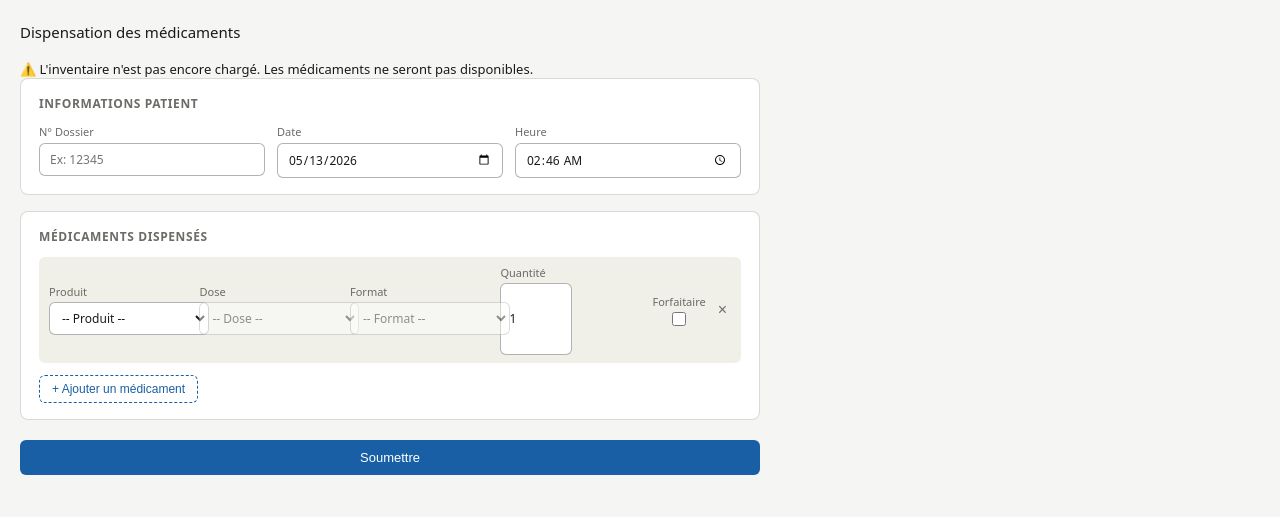
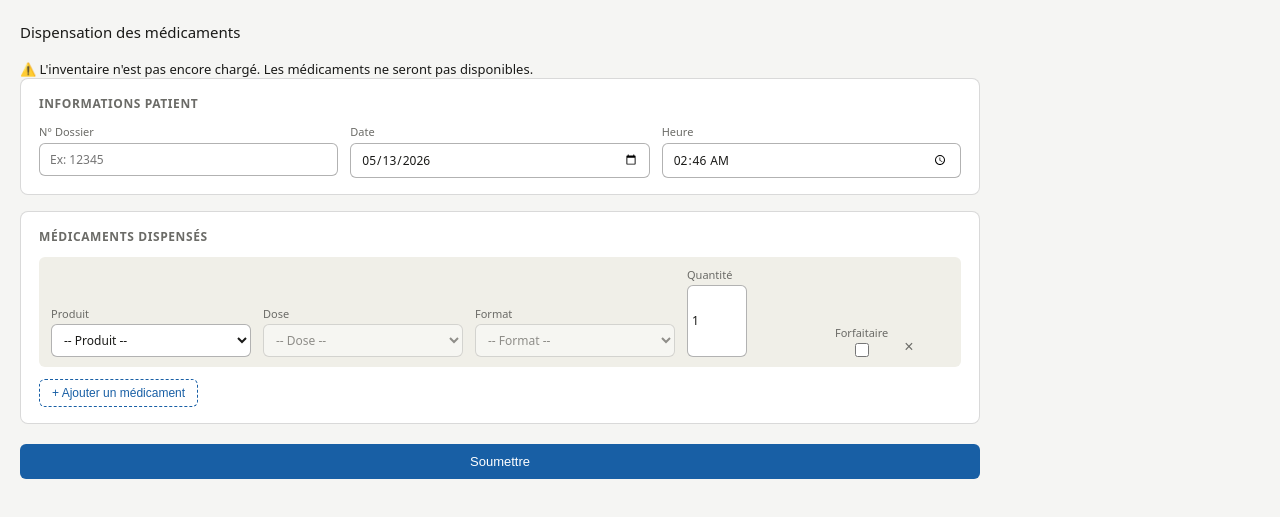
Before and after one commit to MacBeing3/internal-hpca, a plain HTML site: page index.html in a window 1280 px wide. Both pictures are taken after a click on the button "Dispensation". Shown: the part 97-614 px from the top of the page. Drawn offline with Linux system fonts and the light colour scheme.

```diff
--- a/dispensation.js
+++ b/dispensation.js
@@ -1,5 +1,5 @@
 // ── Config ────────────────────────────────────────────────────────────────────
-var APPS_SCRIPT_URL = 'https://script.google.com/macros/s/AKfycbxGjrl_I-p8hM66xbCMMZPDwg9cD32aTjQ4iXnzgsroLvPsC6u9kOhTjeCwnDJNZd8oZA/exec';
+var APPS_SCRIPT_URL = 'PASTE_YOUR_APPS_SCRIPT_URL_HERE';
 
 // ── Helpers ───────────────────────────────────────────────────────────────────
 function parsePrixUnit(raw) {
@@ -71,7 +71,7 @@ function updateTotal() {
 // ── Med row builder ───────────────────────────────────────────────────────────
 function makeSelGroup(labelText, cls, placeholder) {
   var wrap = document.createElement('div');
-  wrap.style.cssText = 'display:flex;flex-direction:column;gap:3px;flex:1;min-width:100px';
+  wrap.style.cssText = 'display:flex;flex-direction:column;gap:3px;flex:1;min-width:110px;max-width:200px';
 
   var lbl = document.createElement('label');
   lbl.style.cssText = 'font-size:11px;font-weight:500;color:var(--color-text-secondary,#6b6b67)';
@@ -92,6 +92,7 @@ function addMedRow() {
   var container = document.getElementById('med-rows');
   var div = document.createElement('div');
   div.className = 'med-row';
+  div.style.alignItems = 'flex-end';
 
   // ── Three cascading selects ──
   var prod = makeSelGroup(tr('lblMedProduct'), 'sel-product', tr('selectMedProduct'));
@@ -168,14 +169,14 @@ function addMedRow() {
 
   // ── Quantity ──
   var qtyWrap = document.createElement('div');
-  qtyWrap.style.cssText = 'display:flex;flex-direction:column;gap:3px;flex:0 0 72px';
+  qtyWrap.style.cssText = 'display:flex;flex-direction:column;gap:3px;flex:0 0 60px';
   var qtyLabel = document.createElement('label');
   qtyLabel.className = 'med-lbl-qty';
   qtyLabel.style.cssText = 'font-size:11px;font-weight:500;color:var(--color-text-secondary,#6b6b67)';
   qtyLabel.textContent = tr('lblQty');
   var qty = document.createElement('input');
   qty.type = 'number'; qty.min = '1'; qty.value = '1'; qty.className = 'med-qty';
-  qty.style.cssText = 'padding:6px 8px;border:0.5px solid var(--color-border-secondary,rgba(0,0,0,.3));border-radius:6px;background:var(--color-background-primary,#fff);font-size:12px;font-family:inherit;width:100%';
+  qty.style.cssText = 'padding:6px 4px;border:0.5px solid var(--color-border-secondary,rgba(0,0,0,.3));border-radius:6px;background:var(--color-background-primary,#fff);font-size:12px;font-family:inherit;width:100%';
   qty.addEventListener('change', updateTotal);
   qtyWrap.appendChild(qtyLabel);
   qtyWrap.appendChild(qty);
--- a/style.css
+++ b/style.css
@@ -66,7 +66,7 @@ select.filter-sel{padding:6px 10px;border:0.5px solid var(--color-border-seconda
 @keyframes spin{to{transform:rotate(360deg)}}
 
 /* ── Dispensation page ── */
-.disp-page{padding:24px 20px;max-width:780px}
+.disp-page{padding:24px 20px;max-width:1000px}
 .disp-page h2{font-size:15px;font-weight:500;margin-bottom:18px;color:var(--color-text-primary,#1a1a18)}
 .form-section{background:var(--color-background-primary,#fff);border:0.5px solid var(--color-border-tertiary,rgba(0,0,0,.15));border-radius:8px;padding:16px 18px;margin-bottom:16px}
 .form-section h3{font-size:12px;font-weight:600;text-transform:uppercase;letter-spacing:.05em;color:var(--color-text-secondary,#6b6b67);margin-bottom:12px}
@@ -76,9 +76,9 @@ select.filter-sel{padding:6px 10px;border:0.5px solid var(--color-border-seconda
 .form-group label{font-size:11px;font-weight:500;color:var(--color-text-secondary,#6b6b67)}
 .form-group input,.form-group select{padding:7px 10px;border:0.5px solid var(--color-border-secondary,rgba(0,0,0,.3));border-radius:6px;background:var(--color-background-primary,#fff);color:var(--color-text-primary,#1a1a18);font-size:12px;font-family:inherit}
 .form-group input:focus,.form-group select:focus{outline:none;border-color:#185FA5;box-shadow:0 0 0 2px rgba(24,95,165,.12)}
-.med-row{display:flex;align-items:center;gap:8px;padding:8px 10px;background:var(--color-background-secondary,#f0efe8);border-radius:6px;margin-bottom:8px;flex-wrap:wrap}
+.med-row{display:flex;align-items:flex-end;gap:12px;padding:10px 12px;background:var(--color-background-secondary,#f0efe8);border-radius:6px;margin-bottom:8px;flex-wrap:wrap}
 .med-row select{flex:2;min-width:160px;padding:6px 8px;border:0.5px solid var(--color-border-secondary,rgba(0,0,0,.3));border-radius:6px;background:var(--color-background-primary,#fff);color:var(--color-text-primary,#1a1a18);font-size:12px;font-family:inherit}
-.med-row input[type=number]{flex:0 0 72px;padding:6px 8px;border:0.5px solid var(--color-border-secondary,rgba(0,0,0,.3));border-radius:6px;background:var(--color-background-primary,#fff);color:var(--color-text-primary,#1a1a18);font-size:12px;font-family:inherit}
+.med-row input[type=number]{flex:0 0 72px;padding:16px 8px;border:0.5px solid var(--color-border-secondary,rgba(0,0,0,.3));border-radius:6px;background:var(--color-background-primary,#fff);color:var(--color-text-primary,#1a1a18);font-size:12px;font-family:inherit}
 .med-row input[type=number]:focus,.med-row select:focus{outline:none;border-color:#185FA5;box-shadow:0 0 0 2px rgba(24,95,165,.12)}
 .forfait-wrap{display:flex;align-items:center;gap:5px;font-size:12px;white-space:nowrap;flex:0 0 auto}
 .forfait-wrap input[type=checkbox]{width:14px;height:14px;cursor:pointer;accent-color:#185FA5}
```
